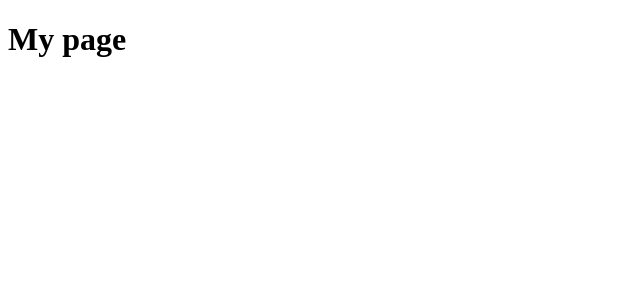
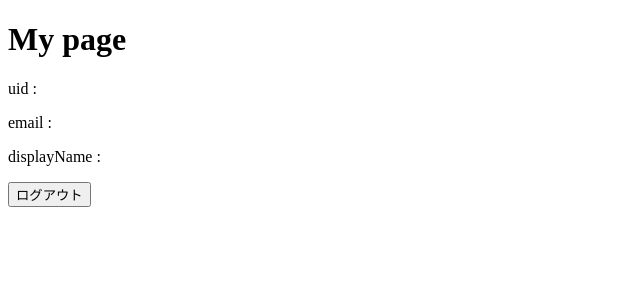
Before and after one commit to taokawarai/nuxt-firebase-auth, a Nuxt app in the folder src/: page /mypage in a window 1280 px wide. Shown: the top 300 px of the page, without its empty margins (0-640 px from the left). Built offline with nearby package versions, Linux system fonts and the light colour scheme; no server answers.

Commit message:
add sign in/out button

```diff
--- a/src/middleware/auth.ts
+++ b/src/middleware/auth.ts
@@ -10,11 +10,9 @@ export default defineNuxtRouteMiddleware(async (_from, to) => {
     if (user) {
       // User is signed in, see docs for a list of available properties
       // https://firebase.google.com/docs/reference/js/auth.user
-      console.log('User is signed in');
       signInUser.value = user;
       return navigateTo(to.path)
     } else {
-      console.log('User is signed out');
       return navigateTo('/');
     }
   });
--- a/src/pages/index.vue
+++ b/src/pages/index.vue
@@ -1,3 +1,13 @@
 <template>
   <h1>Index page</h1>
+  <button @click="signIn()">ログイン</button>
 </template>
+
+<script setup>
+import { useAuth } from '../composables/firebaseAuth';
+
+const signIn = async () => {
+  await useAuth().signIn();
+  await navigateTo('/mypage');
+}
+</script>
--- a/src/pages/mypage.vue
+++ b/src/pages/mypage.vue
@@ -1,3 +1,22 @@
 <template>
   <h1>My page</h1>
+  <div>
+    <p>uid :{{ signInUser?.uid }}</p>
+    <p>email : {{ signInUser?.email }}</p>
+    <p>displayName : {{ signInUser?.displayName }}</p>
+    <button @click="signOut">ログアウト</button>
+  </div>
 </template>
+
+<script setup>
+import { useAuth, signInUser } from '../composables/firebaseAuth';
+
+definePageMeta({
+  middleware: ["auth"]
+})
+
+const signOut = async () => {
+  await useAuth().signOut();
+  await navigateTo('/')
+}
+</script>
```
